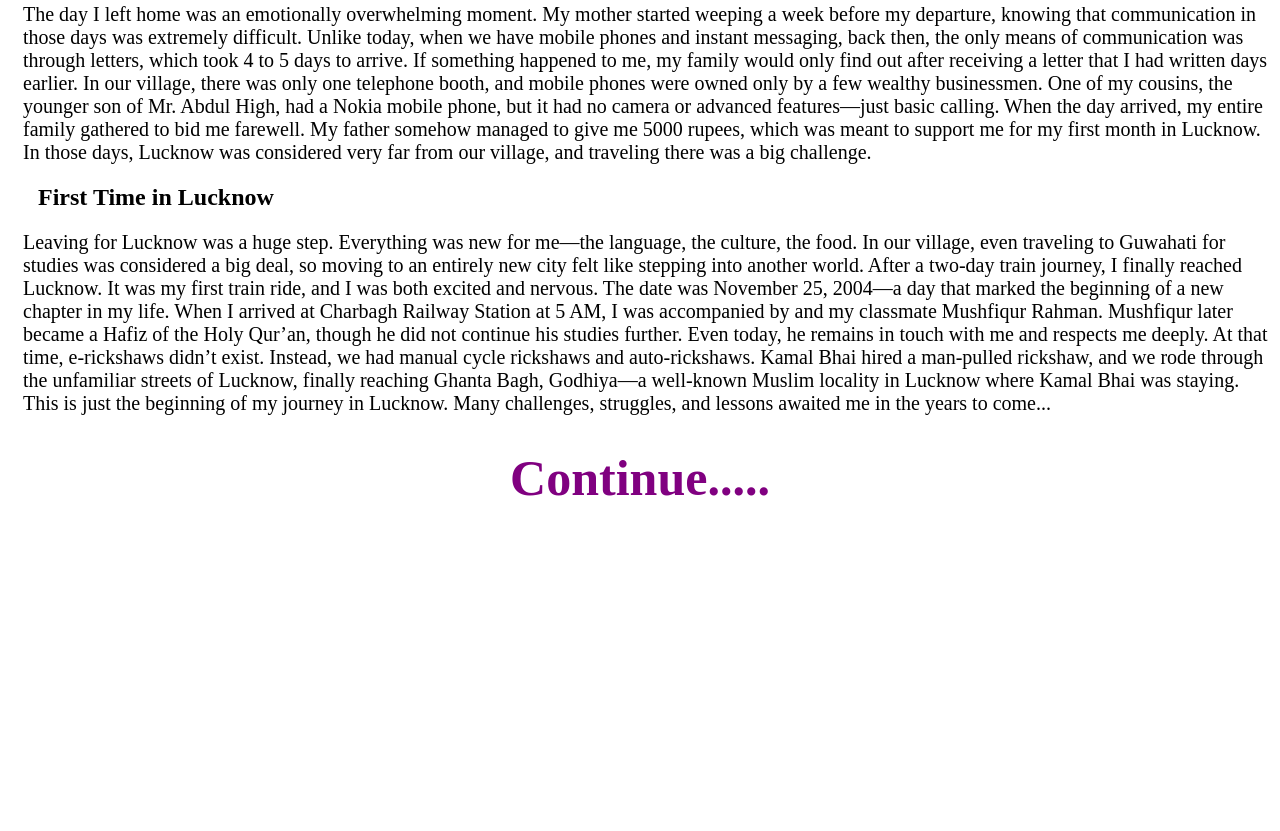
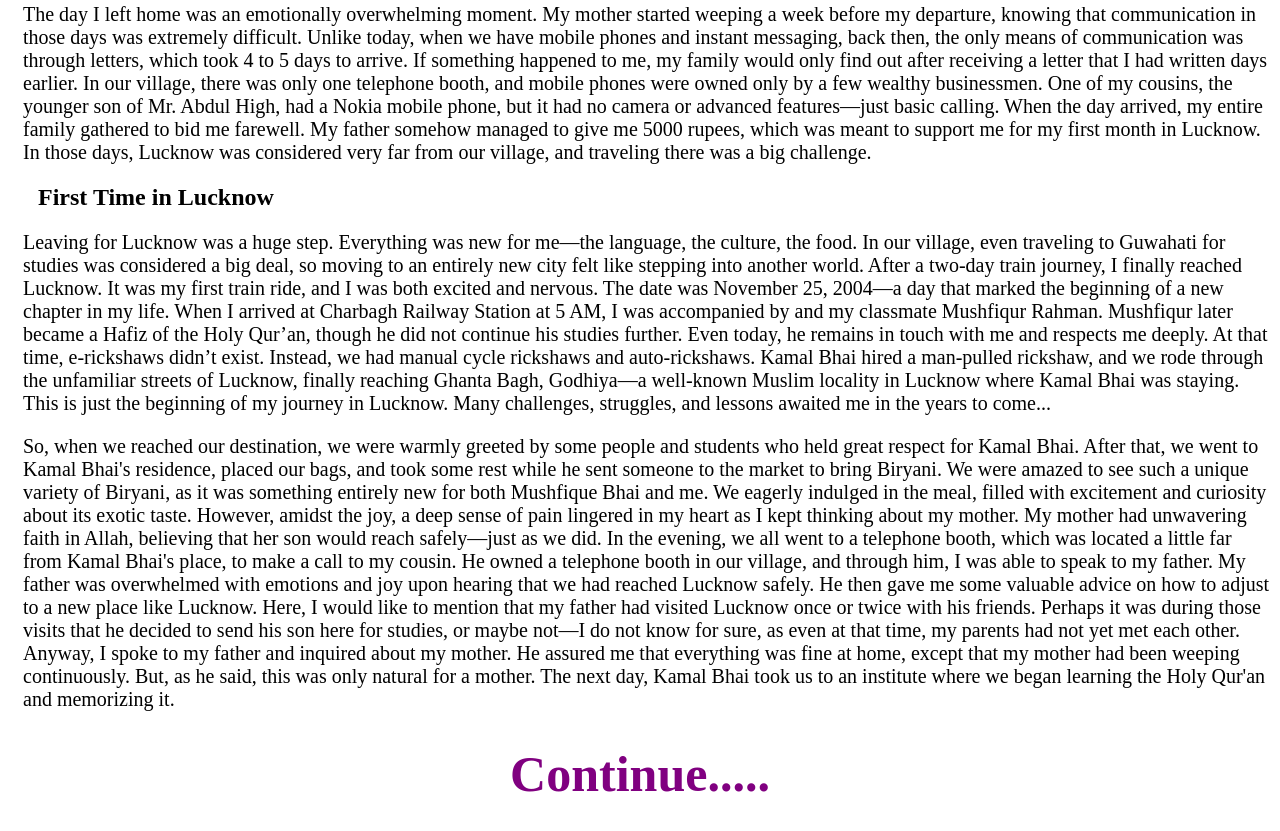
Before and after one commit to Qarizakirnadwi/Jakir-s-Digital-Planet, a plain HTML site: page myLife.html in a window 1280 px wide. Shown: the part 993-1824 px from the top of the page. Before the commit the page ends 1533 px from the top, so only its background shows below. Drawn offline with Linux system fonts and the light colour scheme.

Commit message:
Update myLife.html
added my autobiography

```diff
--- a/myLife.html
+++ b/myLife.html
@@ -3,7 +3,7 @@
 <head>
     <meta charset="UTF-8">
     <meta name="viewport" content="width=device-width, initial-scale=1.0">
-    <title>My Personal Life and Information</title>
+    <title>My Personal Life and Information (Autobiography)</title>
     <style>
         h1{
             text-align: center;
@@ -46,7 +46,7 @@
     </style>
 </head>
 <body>
-    <h1>My Personal Life and Information</h1>
+    <h1>My Personal Life and Information ( Autobiography )</h1>
     <h2>My Journey Begins</h2>
     <p>
         My journey started on February 1, 1990, when I was born into a home where two remarkable personalities lived together—my father, Mr. Abdus Suban, and my mother, Mrs. Hajara Khatun, one of the greatest mothers in the world. Their home was situated in a small village named Kasokhaity, under P.O. Magurmari, District Nagaon (Assam), India.
@@ -103,6 +103,19 @@ At that time, e-rickshaws didn’t exist. Instead, we had manual cycle rickshaws
 
 This is just the beginning of my journey in Lucknow. Many challenges, struggles, and lessons awaited me in the years to come...
     </p>
+    <p>
+        So, when we reached our destination, we were warmly greeted by some people and students who held great respect for Kamal Bhai. After that, we went to Kamal Bhai's residence, placed our bags, and took some rest while he sent someone to the market to bring Biryani.
+
+We were amazed to see such a unique variety of Biryani, as it was something entirely new for both Mushfique Bhai and me. We eagerly indulged in the meal, filled with excitement and curiosity about its exotic taste. However, amidst the joy, a deep sense of pain lingered in my heart as I kept thinking about my mother.
+
+My mother had unwavering faith in Allah, believing that her son would reach safely—just as we did. In the evening, we all went to a telephone booth, which was located a little far from Kamal Bhai's place, to make a call to my cousin. He owned a telephone booth in our village, and through him, I was able to speak to my father. My father was overwhelmed with emotions and joy upon hearing that we had reached Lucknow safely. He then gave me some valuable advice on how to adjust to a new place like Lucknow.
+
+Here, I would like to mention that my father had visited Lucknow once or twice with his friends. Perhaps it was during those visits that he decided to send his son here for studies, or maybe not—I do not know for sure, as even at that time, my parents had not yet met each other.
+
+Anyway, I spoke to my father and inquired about my mother. He assured me that everything was fine at home, except that my mother had been weeping continuously. But, as he said, this was only natural for a mother.
+
+The next day, Kamal Bhai took us to an institute where we began learning the Holy Qur'an and memorizing it.
+    </p>
     <h1>Continue.....</h1>
 </body>
 </html>
```
